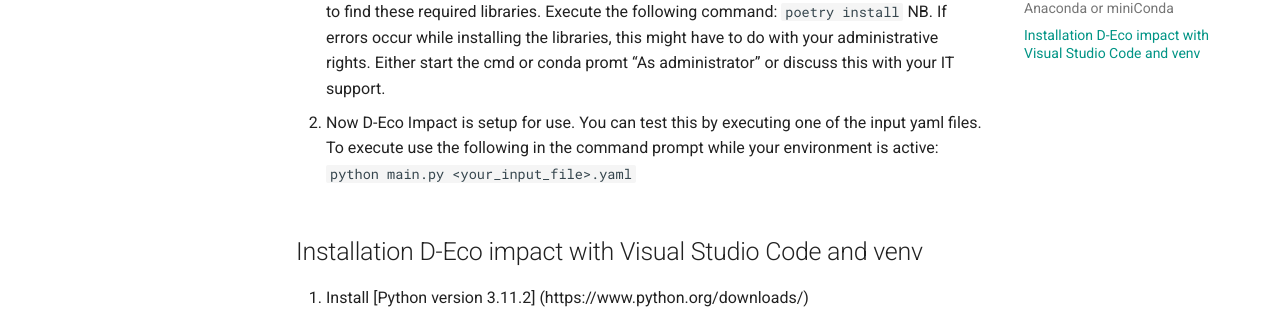
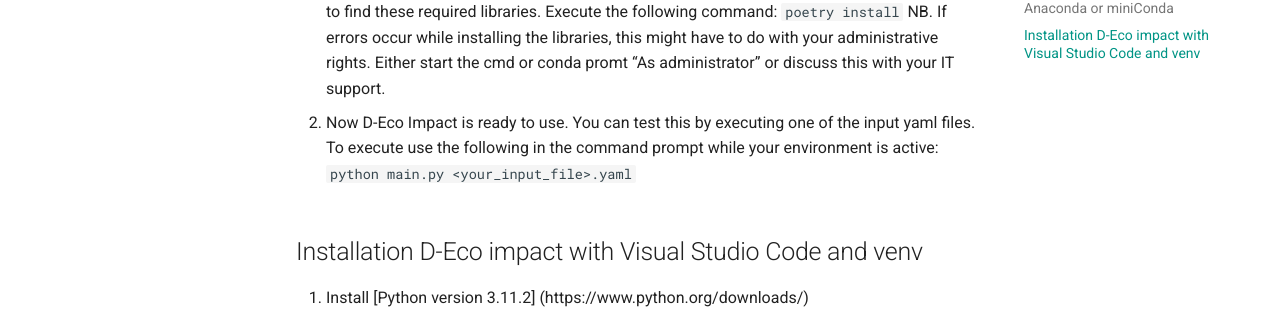
Before and after one commit to Deltares/D-EcoImpact, an MkDocs documentation site: the page built from docs/installation.md, in a window 1280 px wide and 900 px high, scrolled down 1097 px. Shown: the part 163-472 px from the top of the window. Built offline with MkDocs 1.6.1 and Material for MkDocs 9.7.7, drawn with Linux system fonts in a browser that asks for light colours; comment, search, counter and statistics services are not loaded; the version menu is left out.

````diff
--- a/docs/installation.md
+++ b/docs/installation.md
@@ -48,7 +48,7 @@
   ```
 NB. If errors occur while installing the libraries, this might have to do with your administrative rights. Either start the cmd or conda promt “As administrator” or discuss this with your IT support.
 
-6.	Now D-Eco Impact is setup for use. You can test this by executing one of the input yaml files.
+6.	Now D-Eco Impact is ready to use. You can test this by executing one of the input yaml files.
 To execute use the following in the command prompt while your environment is active:
   ```
   python main.py <your_input_file>.yaml
````
